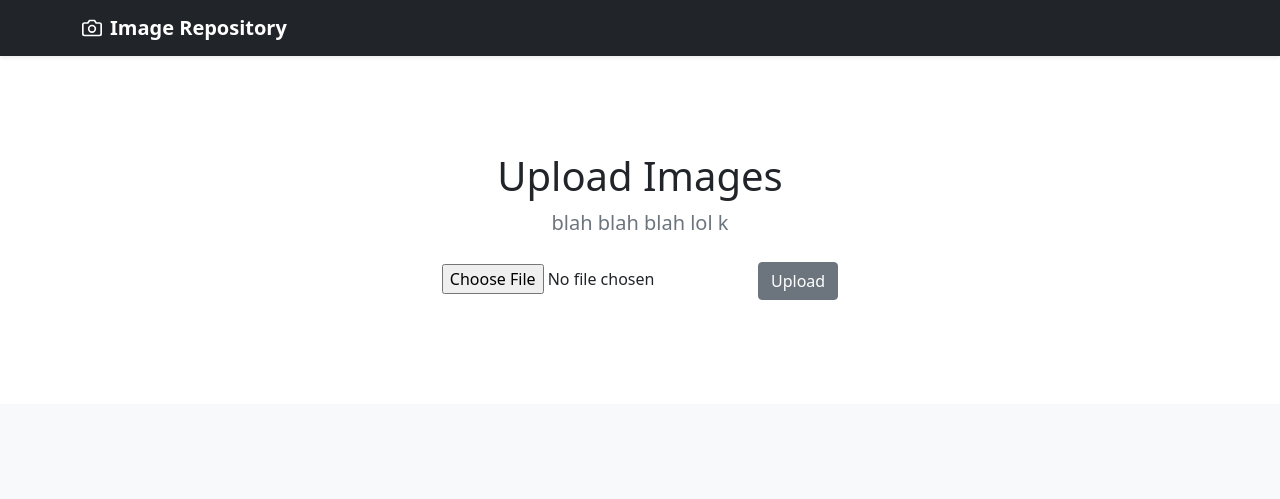
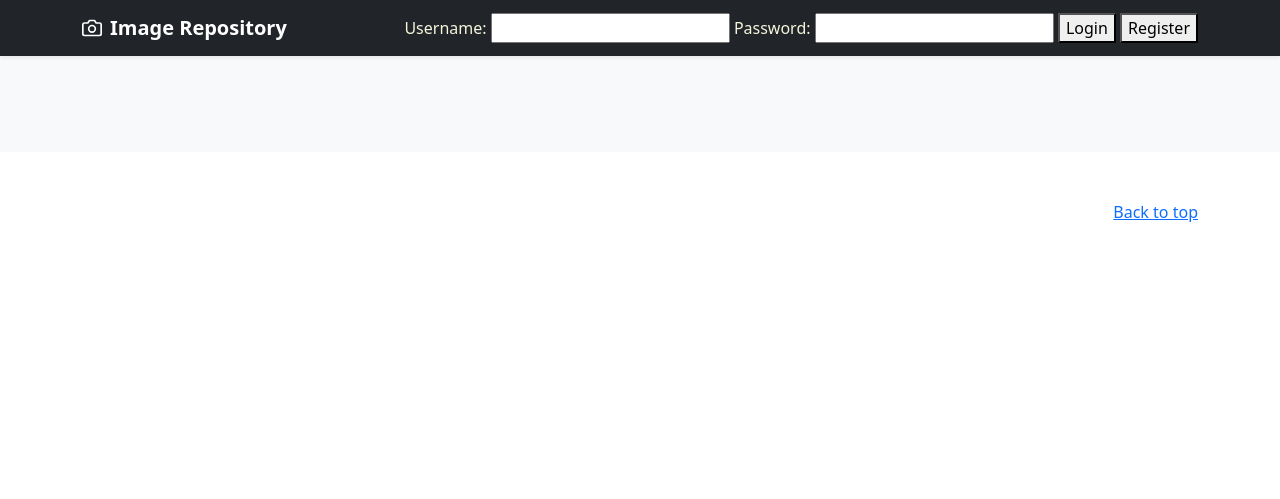
Before and after one commit to jsubang/image-repository, a Flask app: page / in a window 1280 px wide. Shown: the top 499 px of the page. Run offline with Flask 2, Linux system fonts and the light colour scheme; data that the repository does not hold is empty; some libraries are stand-ins or nearby versions.

Commit message:
setting up user login and logout, required for deleting

```diff
--- a/app.py
+++ b/app.py
@@ -3,7 +3,7 @@
 import os
 import json
 
-from flask import Flask, flash, render_template, request, redirect, url_for
+from flask import Flask, flash, render_template, request, redirect, url_for, session
 from werkzeug.utils import secure_filename
 
 # database functions
@@ -42,16 +42,30 @@ app.config['SESSION_COOKIE_SAMESITE'] = "Lax"
 db = get_db(psw)
 cursor = db.cursor()
 
+# debug
+def debug():
+    session['logged_in'] = False
+    session['username'] = "Miles"
+    session['user_id'] = 6
+    return
+
+
+
 @app.route('/')
 def index(name=None):
 
     # print(add_user('dude', 'oookkk', cursor, db))
-    get_files(cursor)
+    debug()
     # session get the user_id when someone logs in...
     # also get the username so the webpage will say welcome
 
     return render_template('index.html', name=name)
 
+
+@app.route('/login', methods=['post'])
+def login(name=None):
+    login_details = request.get_json()
+    return redirect(url_for('index'))
 
 
 @app.route('/get_images', methods=['get'])
@@ -62,7 +76,14 @@ def get_images(name=None):
 @app.route('/del_image', methods=['DELETE'])
 def delete(name=None):
     to_del = request.get_json()
-    print(to_del)
+
+    # id is to_del["file_id"]
+    print(to_del["file_id"])
+
+    # get the current logged in user.
+
+
+
     return "hueheuhue"
 
 
--- a/static/css/custom.css
+++ b/static/css/custom.css
@@ -7,6 +7,11 @@
     margin-top: 2%;
 }
 
+
+label {
+    color: beige;
+}
+
 /* .row {
     padding-right: 1%;
     padding-left: 1%;
--- a/templates/index.html
+++ b/templates/index.html
@@ -44,7 +44,7 @@
 <body>
 
     <header>
-        <div class="collapse bg-dark" id="navbarHeader">
+        <!-- <div class="collapse bg-dark" id="navbarHeader">
             <div class="container">
                 <div class="row">
                     <div class="col-sm-8 col-md-7 py-4">
@@ -63,7 +63,8 @@
                     </div>
                 </div>
             </div>
-        </div>
+        </div> -->
+
         <div class="navbar navbar-dark bg-dark shadow-sm">
             <div class="container">
                 <a href="#" class="navbar-brand d-flex align-items-center">
@@ -74,6 +75,31 @@
                         <circle cx="12" cy="13" r="4" /></svg>
                     <strong>Image Repository</strong>
                 </a>
+
+                <div>
+
+                    {% if session['logged_in'] %}
+                    <!-- logout -->
+                    <button type="button" id = "logout">Logout</button>
+                    {% else %}
+
+                    <!-- login area -->
+                    <form id = "login">
+                        <label for="usern">Username:</label>
+                        <input type="text" id="user_name" name="username" value="">
+                        <label for="password">Password:</label>
+                        <input type="text" id="user_psw" name="password" value="">
+                        <button type="button" id = "user_login">Login</button>
+                        <button type="button" id = "add_user">Register</button>
+                    </form>
+
+
+                    <!-- Register Button -->
+
+
+                    {% endif %}
+
+                </div>
 
                 <!-- <button class="navbar-toggler" type="button" data-bs-toggle="collapse" data-bs-target="#navbarHeader"
                     aria-controls="navbarHeader" aria-expanded="false" aria-label="Toggle navigation">
@@ -86,12 +112,12 @@
 
     <main>
 
-
+        {% if session['logged_in'] %}
         <section class="py-5 text-center container">
             <div class="row py-lg-5">
                 <div class="col-lg-6 col-md-8 mx-auto">
                     <h1 class="fw-light">Upload Images</h1>
-                    <p class="lead text-muted">blah blah blah lol k</p>
+                    <p class="lead text-muted">Welcome {{session['username']}}</p>
 
                     <div id = "upload">
                         <form method = "post" action = "/upload" enctype="multipart/form-data" id="upload-form">
@@ -105,6 +131,7 @@
                 </div>
             </div>
         </section>
+        {% endif %}
 
         <div class="album py-5 bg-light">
             <!-- <div class="album py-5 bg-light"> -->
```
Also changed, not shown: 1 other file.
